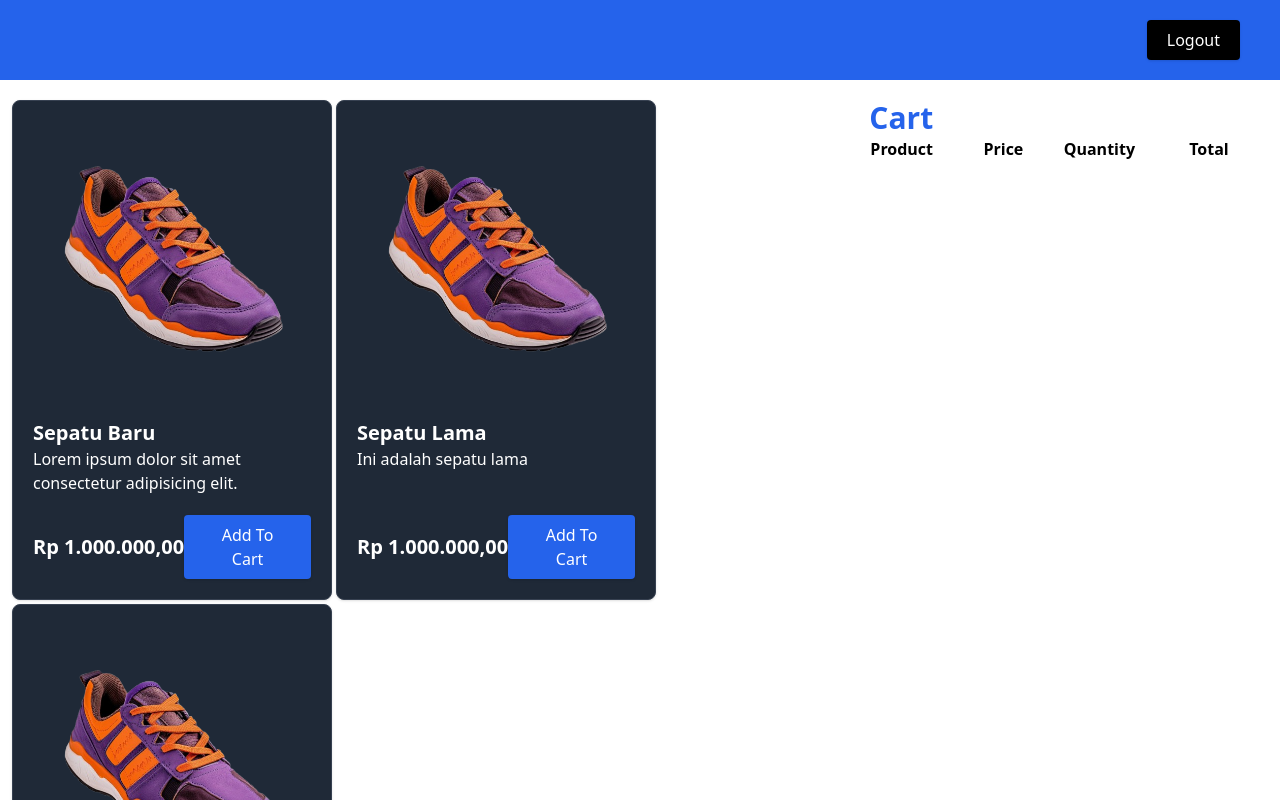
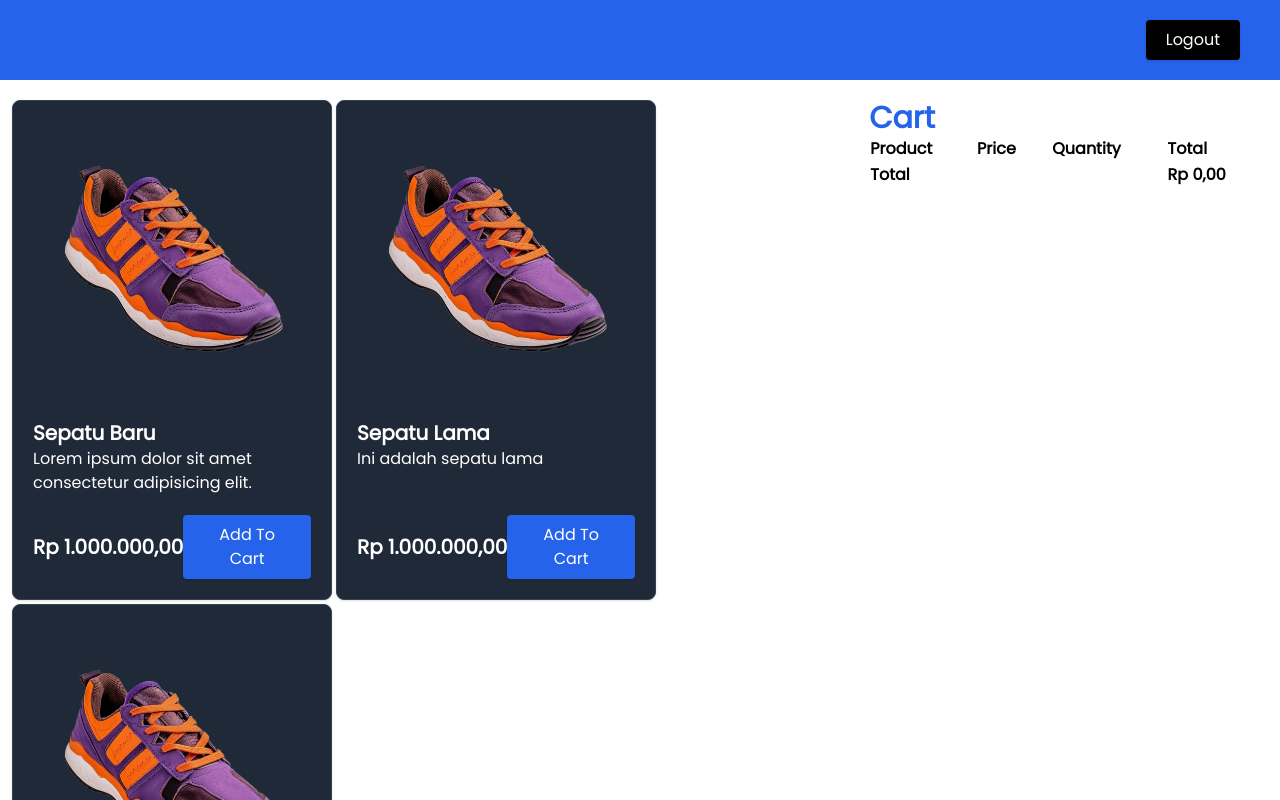
Before and after one commit to PutuRifkiDy/React-JS, a React (Vite) app in the folder react-js-materi/: page /products in a window 1280 px wide. Shown: the top 800 px of the page. Built offline with nearby package versions, Linux system fonts and the light colour scheme.

Commit message:
Implementasi Lifecycle dengan UseEffect

```diff
--- a/react-js-materi/src/pages/products.jsx
+++ b/react-js-materi/src/pages/products.jsx
@@ -1,6 +1,6 @@
 import ButtonDistractering from "../components/Elements/Button/ButtonConsepDistractering";
 import CardProduct from "../components/Fragments/CardProduct";
-import { useState } from "react";
+import { useState, useEffect } from "react";
 
 const products = [
     {
@@ -33,6 +33,26 @@ const email = localStorage.getItem("email");
 
 const ProductPage = () => {
     const [cart, setCart] = useState([]);
+    const [totalPrice, setTotalPrice] = useState(0);
+
+    useEffect(() => {
+        setCart(
+            JSON.parse(localStorage.getItem("cart")) || []
+        );
+    }, [] // ini untuk memanggil api atau dependency
+    )
+
+    useEffect(() => {
+        if (cart.length > 0) {
+            const sum = cart.reduce((acc, item) => {
+                const product = products.find((product) => product.id === item.id);
+                return acc + product.price * item.qty;
+            }, 0);
+            setTotalPrice(sum);
+            localStorage.setItem("cart", JSON.stringify(cart));
+        }
+    }, [cart])
+
     const HandleLogout = () => {
         localStorage.removeItem("email");
         localStorage.removeItem("password");
@@ -52,11 +72,11 @@ const ProductPage = () => {
     }
     return (
         <>
-            <div className="flex justify-end h-20 bg-blue-600 text-white items-center px-10">
+            <div className="flex justify-end h-20 bg-blue-600 text-white items-center px-10 font-['Poppins']">
                 {email}
                 <ButtonDistractering backgroundColor="bg-black hover:bg-slate-800 ml-5" onClick={HandleLogout}>Logout</ButtonDistractering>
             </div>
-            <div className="flex justify-center py-5 px-3">
+            <div className="flex justify-center py-5 px-3 font-['Poppins']">
                 <div className="w-4/6 flex flex-wrap gap-1">
                     {products.map((product) => (
                         <CardProduct key={product.id}>
@@ -78,13 +98,6 @@ const ProductPage = () => {
                     <h1 className="text-3xl font-bold text-blue-600 ml-5">
                         Cart
                     </h1>
-                    {/* <ul>
-                        {cart.map((item) => (
-                            <li key={item.id}>
-                                {item.id}
-                            </li>
-                        ))}
-                    </ul> */}
                     <table className="w-full text-left table-auto border-separate border-spacing-x-5">
                         <thead>
                             <th>
@@ -120,6 +133,12 @@ const ProductPage = () => {
                                     </tr>
                                 );
                             })}
+                            <tr className="font-bold">
+                                <td colSpan={3}>
+                                    Total
+                                </td>
+                                <td>{(totalPrice).toLocaleString('id-ID', { style: 'currency', currency: 'IDR' })}</td>
+                            </tr>
                         </tbody>
                     </table>
                 </div>
```
